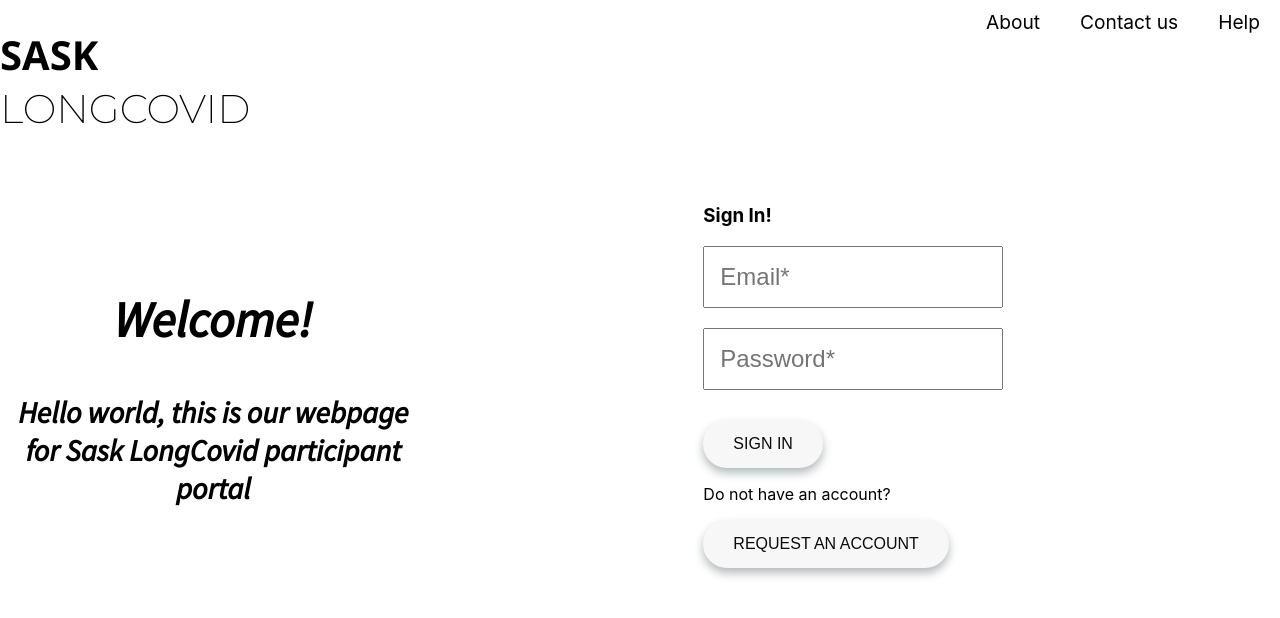
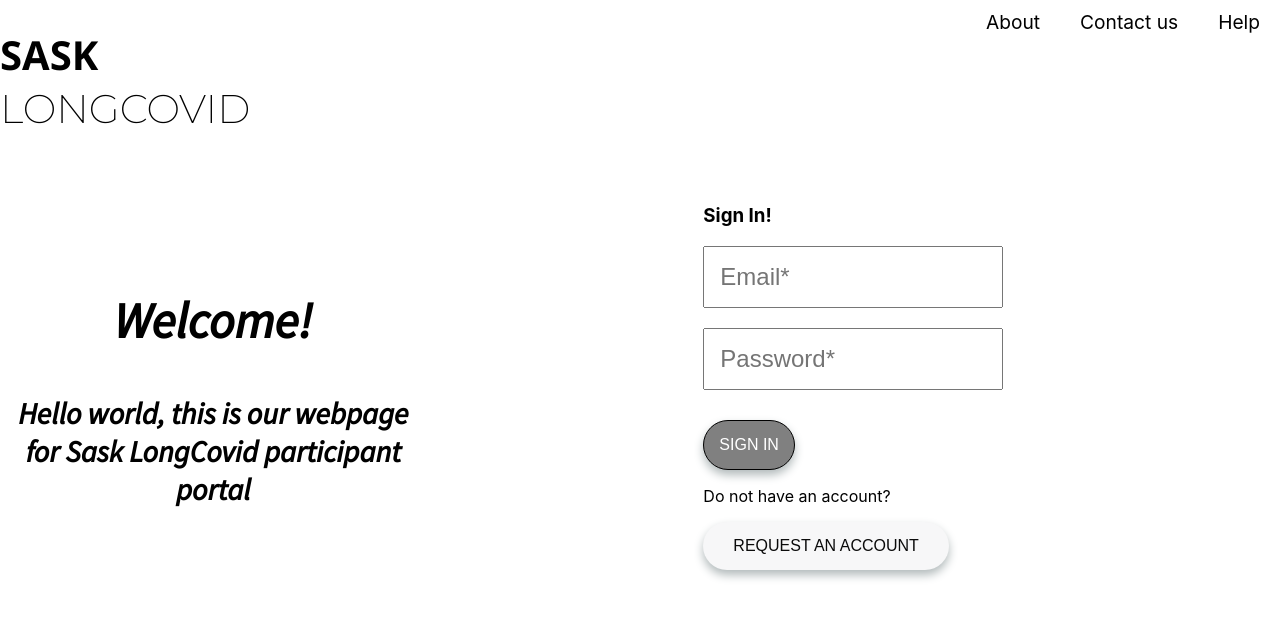
Before and after one commit to jeetagrawal21/Sask-Web-App, a React (Create React App) app in the folder app/: page / in a window 1280 px wide. Shown: the top 618 px of the page. Built offline with nearby package versions, Linux system fonts and the light colour scheme.

Commit message:
Update signin.css
Added css elements for the disabled sign in button in sign in page

```diff
--- a/app/src/stylings/signin.css
+++ b/app/src/stylings/signin.css
@@ -39,3 +39,11 @@
     transform: translateY(2px);
     box-shadow: 0px 0px 0px;
 }
+
+.signin-button:disabled{
+    border: 1px solid black;
+        background-color: grey;
+        color: white;
+        padding: 15px;
+        cursor: not-allowed;
+}
```
